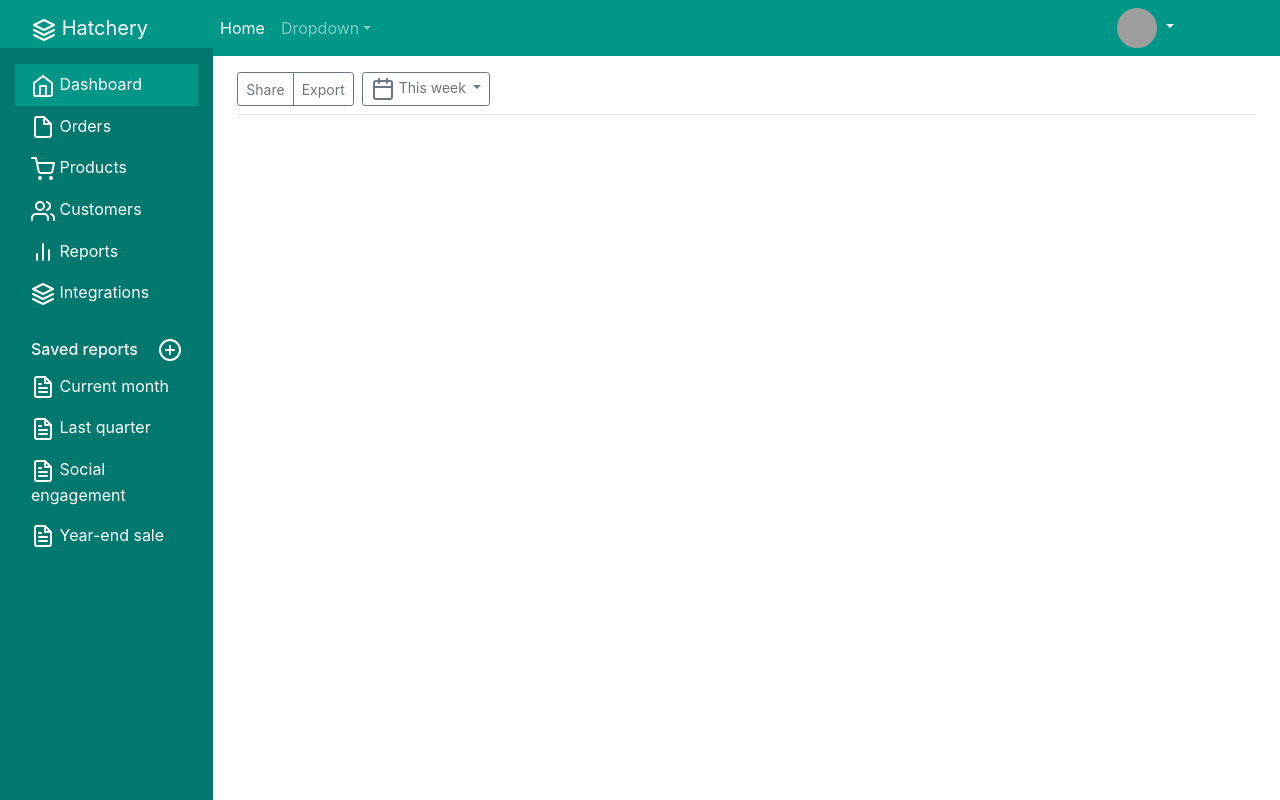
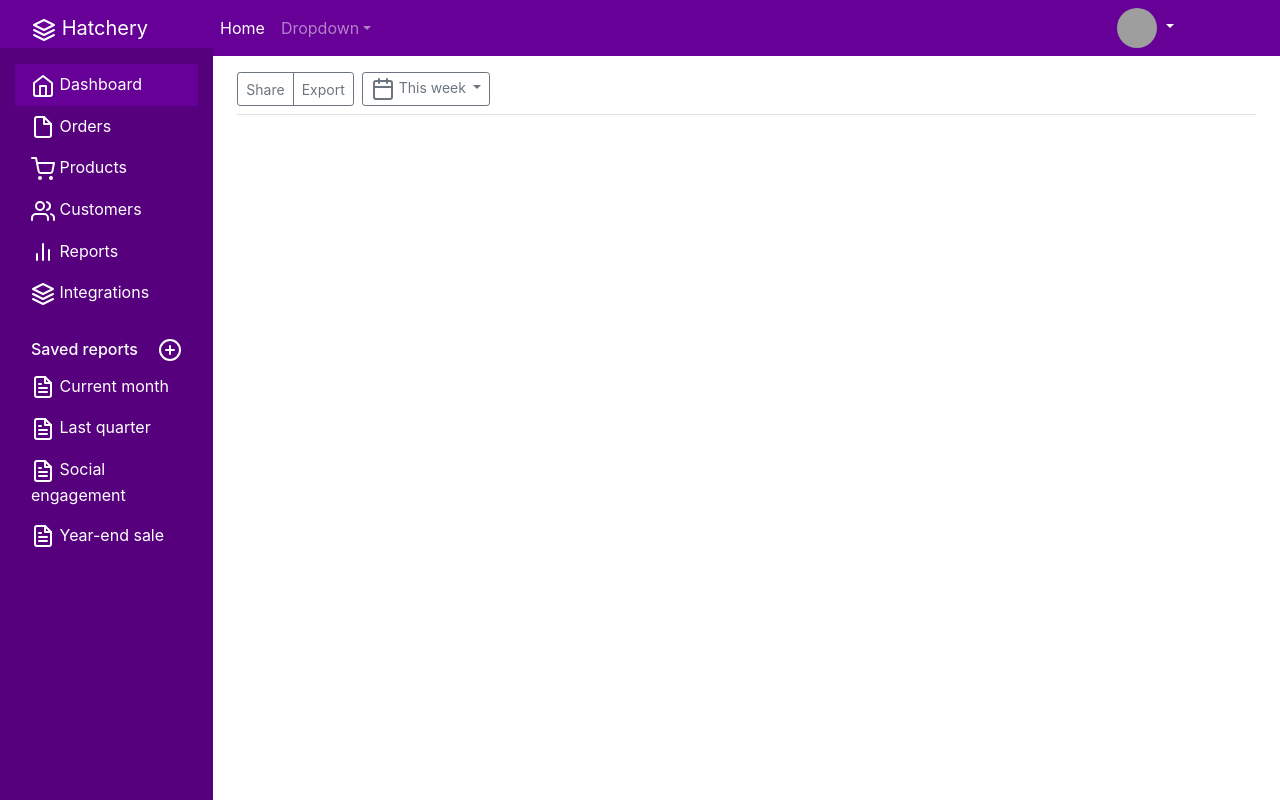
Before and after one commit to malaikaIshtiaq/template, a plain HTML site: page index.html in a window 1280 px wide. Drawn offline with Linux system fonts and the light colour scheme; grey boxes are pictures that could not be loaded.

Commit message:
Changed Color Scheme
I've changed the color scheme from teal to a brighter purple, i hope you like it :)

```diff
--- a/index.html
+++ b/index.html
@@ -9,7 +9,7 @@
     <script src="scripts/bootstrap.min.js"></script>
   </head>
   <body>
-        <nav class="navbar navbar-expand-lg navbar-dark " style="background-color: #009688;">
+        <nav class="navbar navbar-expand-lg navbar-dark " style="background-color: #670096;">
               <a class="navbar-brand  ml-3" href="#">
               <svg xmlns="http://www.w3.org/2000/svg" width="24" height="24" viewBox="0 0 24 24" fill="none" stroke="currentColor" stroke-width="2" stroke-linecap="round" stroke-linejoin="round" class="feather feather-layers"><polygon points="12 2 2 7 12 12 22 7 12 2"></polygon><polyline points="2 17 12 22 22 17"></polyline><polyline points="2 12 12 17 22 12"></polyline></svg>
               Hatchery</a>
@@ -43,11 +43,11 @@
                   </li>
               </div>
         </nav>
-        <nav class="col-md-2 d-none d-block sidebar">
+        <nav class="col-md-2 d-none d-block sidebar" style="background-color: #56007e">
             <div class="sidebar-sticky">
               <ul class="nav flex-column">
                 <li class="nav-item mt-3">
-                  <a class="nav-link active" href="#">
+                  <a class="nav-link active" href="#" style="background-color: #670096">
                     <svg xmlns="http://www.w3.org/2000/svg" width="24" height="24" viewBox="0 0 24 24" fill="none" stroke="currentColor" stroke-width="2" stroke-linecap="round" stroke-linejoin="round" class="feather feather-home"><path d="M3 9l9-7 9 7v11a2 2 0 0 1-2 2H5a2 2 0 0 1-2-2z"></path><polyline points="9 22 9 12 15 12 15 22"></polyline></svg>
                     Dashboard <span class="sr-only">(current)</span>
                   </a>
```
